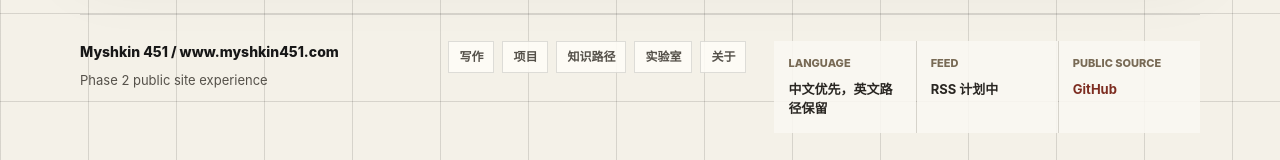
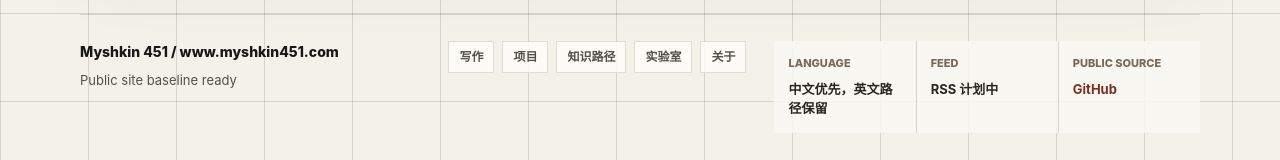
Before and after one commit to myshkin451/myshkin451.com, a Next.js app: page /about in a window 1280 px wide. Shown: the part 2363-2523 px from the top of the page. Built offline with nearby package versions, Linux system fonts and the light colour scheme; no server answers.

Commit message:
docs: close phase 2 and plan operations

```diff
--- a/src/app/(frontend)/_lib/uiCopy.ts
+++ b/src/app/(frontend)/_lib/uiCopy.ts
@@ -165,7 +165,7 @@ export const uiCopy = {
     statusLine: {
       ariaLabel: '平台状态',
       barLabel: 'STATUS LINE',
-      phase: 'Phase 2 / Public Site',
+      phase: 'Public Site / Ops Planning',
       items: {
         language: {
           label: '语言',
@@ -223,7 +223,7 @@ export const uiCopy = {
     surfacesLabel: 'Surfaces',
     systemStatus: {
       label: 'System',
-      status: 'Phase 2 public site experience',
+      status: 'Public site baseline ready',
     },
   },
   theme: {
```
Also changed, not shown: 5 other files (tests, documents, lock files or other folders).
